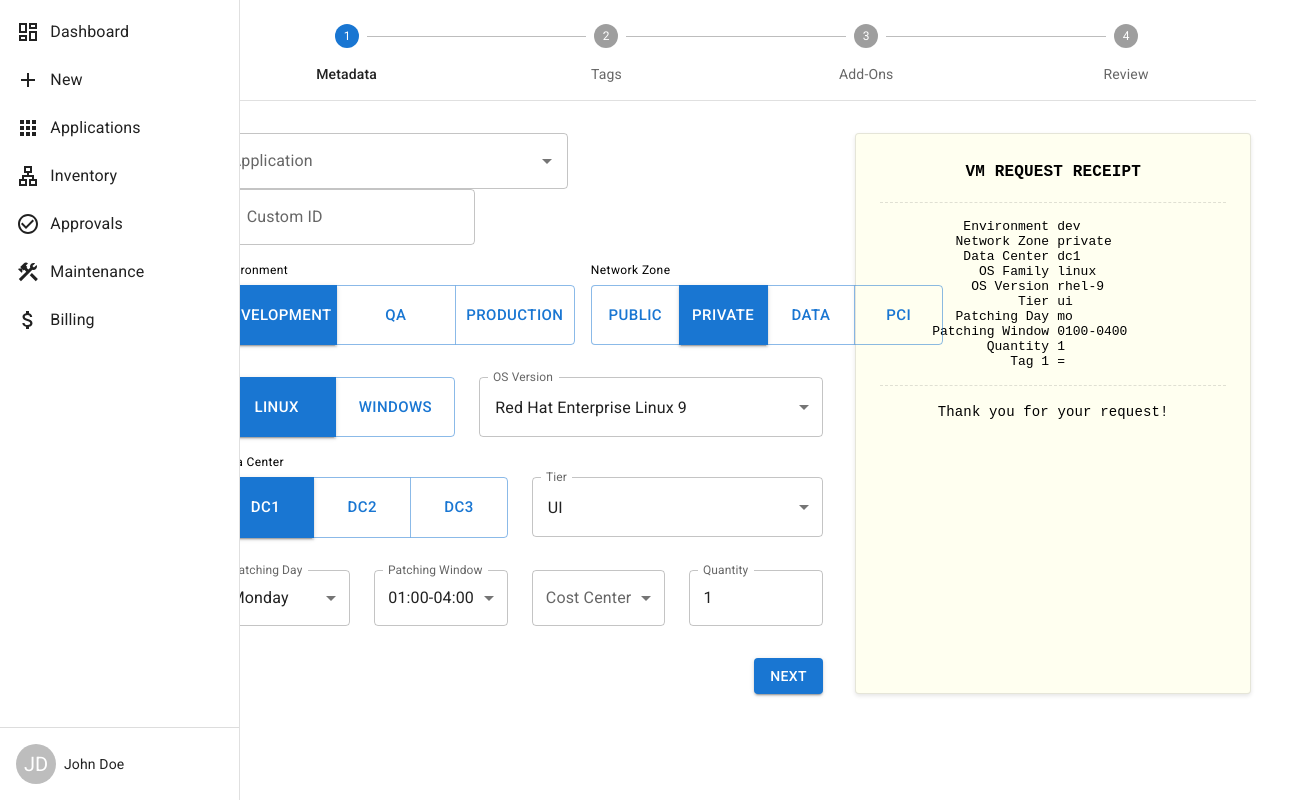
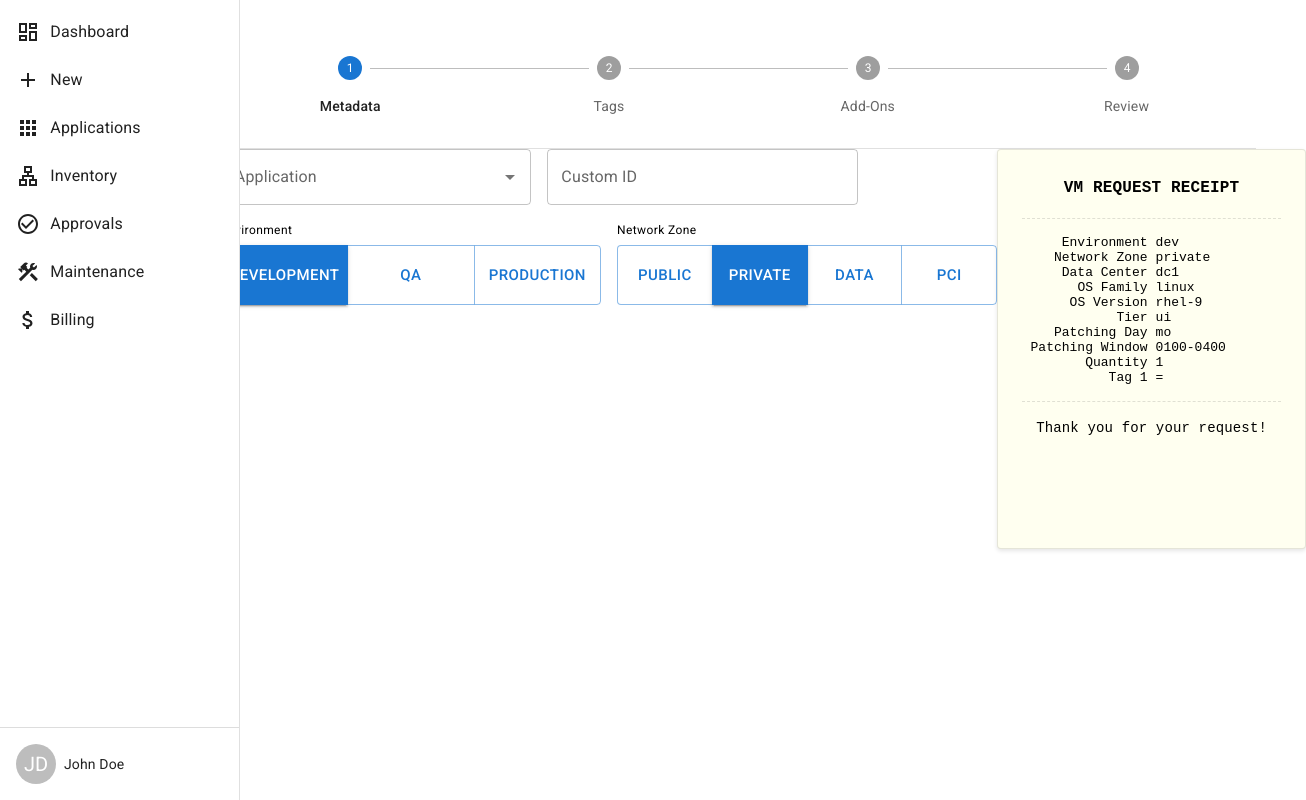
Before and after one commit to kevinharv/platform-engineering, a React (Vite) app in the folder web/: page /new/vm/form in a window 1280 px wide. Shown: the whole page, 1306 px wide, since content can reach past the window. Built offline with nearby package versions, Linux system fonts and the light colour scheme.

Commit message:
feat: start refactoring VM request UI

```diff
--- a/web/index.html
+++ b/web/index.html
@@ -14,6 +14,12 @@
     <title>Platform Engineering Portal</title>
   </head>
   <body>
+    <style>
+      html {
+        height: 100vh;
+        width: 100vw;
+      }
+    </style>
     <div id="app"></div>
     <script type="module" src="/src/main.tsx"></script>
   </body>
--- a/web/src/app/__root.tsx
+++ b/web/src/app/__root.tsx
@@ -1,14 +1,14 @@
 import { Outlet, createRootRoute } from "@tanstack/react-router";
 import NavigationDrawer from "@/components/NavigationDrawer";
+import { VMRequestProvider } from "@/features/vm-request/context";
 // import { TanStackRouterDevtools } from "@tanstack/react-router-devtools";
 
 export const Route = createRootRoute({
   component: () => (
-    <>
-      <NavigationDrawer>
+    <NavigationDrawer>
+      <VMRequestProvider>
         <Outlet />
-      </NavigationDrawer>
-      {/* <TanStackRouterDevtools /> */}
-    </>
+      </VMRequestProvider>
+    </NavigationDrawer>
   ),
 });
--- a/web/src/app/new/vm/form.tsx
+++ b/web/src/app/new/vm/form.tsx
@@ -49,20 +49,20 @@ function NewVMContent() {
           marginRight: 2,
         }}
       >
-        {currentStep === 0 &&
+        {currentStep === 0 && (
           <Box>
             <BasicInfoSection />
             <OSSection />
             <Placement />
             <ResourceDetailsSection />
           </Box>
-        }
-        {currentStep === 1 &&
+        )}
+        {currentStep === 1 && (
           <Box>
             <p>Tags set here</p>
           </Box>
-        }
-        {currentStep === 2 &&
+        )}
+        {currentStep === 2 && (
           <Box>
             <ul>
               <li>DNS record(s)</li>
@@ -71,7 +71,7 @@ function NewVMContent() {
               <li>Credential management?</li>
             </ul>
           </Box>
-        }
+        )}
         <StepNavigation
           onNext={handleNext}
           onBack={handleBack}
@@ -92,10 +92,56 @@ function NewVMContent() {
   );
 }
 
+function Content() {
+  const { currentStep, setStep } = useVMRequest();
+
+  const handleNext = () => {
+    setStep(currentStep + 1);
+  };
+
+  const handleBack = () => {
+    setStep(currentStep - 1);
+  };
+
+  return (
+      <Grid container sx={{
+        spacing: 2,
+        width: "100%",
+        height: "100%"
+      }}>
+        <Grid size={12}>
+          <Stepper
+            activeStep={currentStep}
+            alternativeLabel
+            sx={{
+              marginY: 4,
+            }}
+          >
+            {steps.map((label) => (
+              <Step key={label}>
+                <StepLabel>{label}</StepLabel>
+              </Step>
+            ))}
+          </Stepper>
+        <Divider />
+        </Grid>
+
+        <Grid size={9}>
+            <BasicInfoSection />
+        </Grid>
+
+        <Grid size={3}>
+            <Receipt />
+        </Grid>
+      </Grid>
+  );
+}
+
 function NewVM() {
+
   return (
     <VMRequestProvider>
-      <NewVMContent />
+      <Content />
     </VMRequestProvider>
   );
 }
--- a/web/src/app/new/vm/index.tsx
+++ b/web/src/app/new/vm/index.tsx
@@ -1,13 +1,42 @@
-import { createFileRoute, Outlet } from "@tanstack/react-router";
+import ApplicationSelector from "@/features/vm-request/components/ApplicationSelector";
+import {
+  Grid,
+  Stepper,
+  Step,
+  StepLabel,
+  Divider
+} from "@mui/material";
+import { createFileRoute } from "@tanstack/react-router";
 
 export const Route = createFileRoute("/new/vm/")({
   component: NewVM,
 });
 
 function NewVM() {
-  window.location.href = "/new/vm/form"; // Redirect to the first step of VM creation
+  const vmSteps = ["Metadata", "Tags", "Add-Ons", "Review"];
 
   return (
-    <Outlet />
+    <Grid container spacing={2}>
+      {/* FORM STEPS */}
+      <Grid size={12}>
+        <Stepper activeStep={0} alternativeLabel>
+          {vmSteps.map((label) => (
+            <Step key={label}>
+              <StepLabel>{label}</StepLabel>
+            </Step>
+          ))}
+        </Stepper>
+
+        <Divider sx={{ marginY: 2 }} />
+      </Grid>
+
+      {/* Metadata form fields */}
+      <Grid size={6}>
+       <ApplicationSelector />
+      </Grid>
+
+      {/* TODO - add remaining fields; add steps logic */}
+
+    </Grid>
   );
 }
--- /dev/null
+++ b/web/src/features/vm-request/components/ApplicationSelector.tsx
@@ -0,0 +1,26 @@
+import { Autocomplete, TextField } from "@mui/material";
+import { useVMRequest } from "../context";
+
+export default function ApplicationSelector() {
+  const { formData, updateFormData } = useVMRequest();
+  const { application } = formData;
+
+  const applicationList = [
+    "Sailpoint IIQ",
+    "Active Directory",
+    "Ansible Automation Platform",
+  ];
+
+  return (
+    <Autocomplete
+      value={application}
+      onChange={(_, newValue) =>
+        updateFormData({ application: newValue || "" })
+      }
+      options={applicationList}
+      renderInput={(params) => (
+        <TextField {...params} label="Application" size="medium" fullWidth />
+      )}
+    />
+  );
+}
--- a/web/src/features/vm-request/components/BasicInfoSection.tsx
+++ b/web/src/features/vm-request/components/BasicInfoSection.tsx
@@ -45,7 +45,7 @@ export const BasicInfoSection: FC = () => {
       >
         <FormControl
           sx={{
-            width: "58%",
+            minWidth: "40%",
           }}
         >
           <Autocomplete
@@ -62,7 +62,7 @@ export const BasicInfoSection: FC = () => {
 
         <FormControl
           sx={{
-            width: "40%",
+            minWidth: "40%",
             ml: 2,
           }}
         >
--- a/web/src/styles.css
+++ b/web/src/styles.css
@@ -1,6 +1,7 @@
 
 body {
   margin: 0;
+  padding: 0;
   font-family: -apple-system, BlinkMacSystemFont, "Segoe UI", "Roboto", "Oxygen",
     "Ubuntu", "Cantarell", "Fira Sans", "Droid Sans", "Helvetica Neue",
     sans-serif;
```
Also changed, not shown: web/src/app/new/index.tsx (+8 -0 lines), web/src/components/NavigationDrawer.tsx (+0 -12 lines), 2 other files (tests, documents, lock files or other folders). Lines whose indentation alone changed are shown as unchanged.
